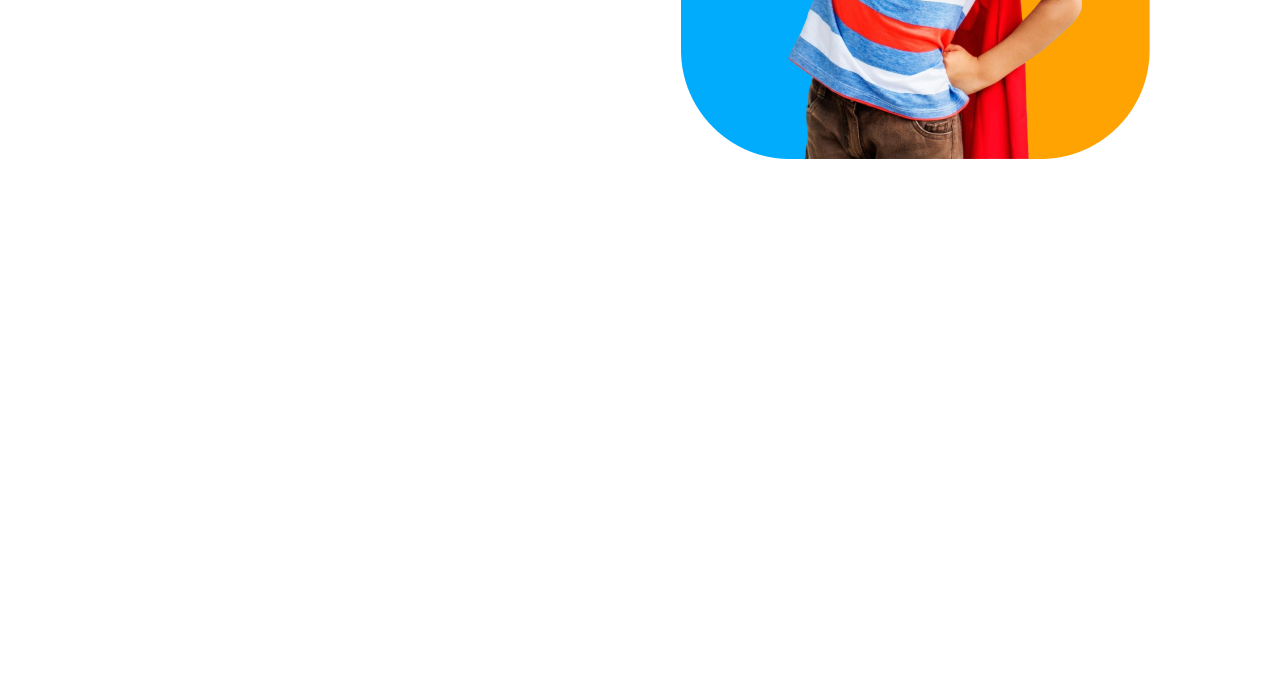
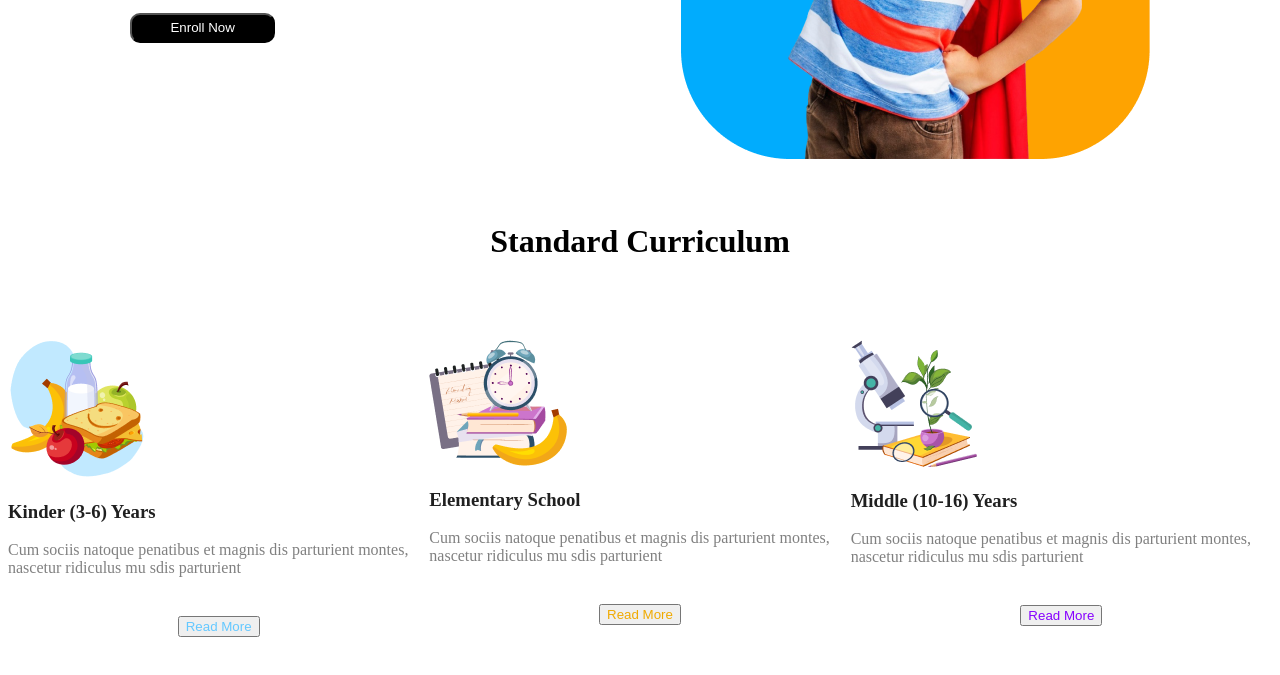
Before and after one commit to Arohi-sejan/my-scound-assignment-2, a plain HTML site: page index.html in a window 1280 px wide. Shown: the part 491-1166 px from the top of the page. Before the commit the page ends 800 px from the top, so only its background shows below. Drawn offline with Linux system fonts and the light colour scheme.

Commit message:
add a card and hading to the main section

```diff
--- a/index.html
+++ b/index.html
@@ -38,7 +38,7 @@
           <section class="hero_section">
                  <div class="hero_container">
                     <div class="hero_content">
-                        <h1><span class="Empowering">Empowering</span><br>
+                        <h1 class="hero_head"><span class="Empowering">Empowering</span><br>
                             students from small <br>
                             age <span class="towards_vision">towards vision</span></h1>
                             <p class="hero_peragaph">With the courage, Confidence, Creativity and Compassion to make <br> their Unique Contribution in a Diverse and Dynamic World.</p>
@@ -51,10 +51,42 @@
           </section>
           <!-- hero section close -->
     </header>
-
-
-
-
-
+<!-- main section start  -->
+ <main>
+      <section>
+        <h1 class="peragaph">Standard Curriculum</h1>
+        <div class="card_container">
+            <div class="card" id="">
+                <img src="assets/kinder.png" alt="">
+                <h3 class="card_head">Kinder (3-6) Years</h3>
+                <p class="card_peragaph">Cum sociis natoque penatibus et magnis
+                    dis parturient montes, nascetur ridiculus
+                    mu sdis parturient</p>
+                   <div class="card_button">
+                     <button id="button-one">Read More</button></div>
+            </div>
+            <div class="card" id="">
+                <img src="assets/elementary.png" alt="">
+                <h3 class="card_head">Elementary School</h3>
+                <p class="card_peragaph">Cum sociis natoque penatibus et magnis
+                    dis parturient montes, nascetur ridiculus
+                    mu sdis parturient</p>
+                    <div class="card_button">
+                        <button id="button-two">Read More</button>
+                    </div>
+            </div>
+            <div class="card" id="">
+                <img src="assets/middle.png" alt="">
+                <h3 class="card_head">Middle (10-16) Years</h3>
+                <p class="card_peragaph">Cum sociis natoque penatibus et magnis
+                    dis parturient montes, nascetur ridiculus
+                    mu sdis parturient</p>
+                   <div class="card_button">
+                    <button  id="button-three">Read More</button>
+                   </div>
+            </div>
+        </div>
+      </section>
+ </main>
 </body>
 </html>
--- a/style.css
+++ b/style.css
@@ -16,6 +16,7 @@
     border-radius: 10px;
     width: 150px;
     height: 30px;
+    color: #ffffff;
 }
 .list_item{
     list-style: none;
@@ -50,6 +51,7 @@ color: skyblue;
     }
     .button-one{
         display: none;
+
     }
     .h_two{
         display: none;
@@ -65,6 +67,9 @@ color: skyblue;
     justify-content: space-evenly;
     align-items: center;
 
+}
+.hero_head{
+    font-size: 50px;
 }
 .Empowering{
     color: orange;
@@ -97,3 +102,37 @@ color: skyblue;
 
 }
 /* hero section close */
+ /* main section start   */
+ .peragaph{
+    color: #000000;
+    text-align: center;
+    margin-top: 60px;
+    font-size: 2rem;
+    margin-bottom: 80px;
+ }
+ .card_container{
+    display: grid;
+    grid-template-columns: repeat(3, 1fr);
+ }
+ .card_head{
+    color: #202020;
+ }
+ .card_peragaph{
+    color: #808080;
+ }
+ .card_button{
+    text-align: center;
+    margin-top: 39px;
+    margin-bottom: 59px;
+    background-color: #ffffff;
+ }
+ #button-one{
+color: #64C8FF;
+ }
+ #button-two{
+color: #F0AA00;
+ }
+ #button-three{
+    color: #8700FF;
+
+ }
```
